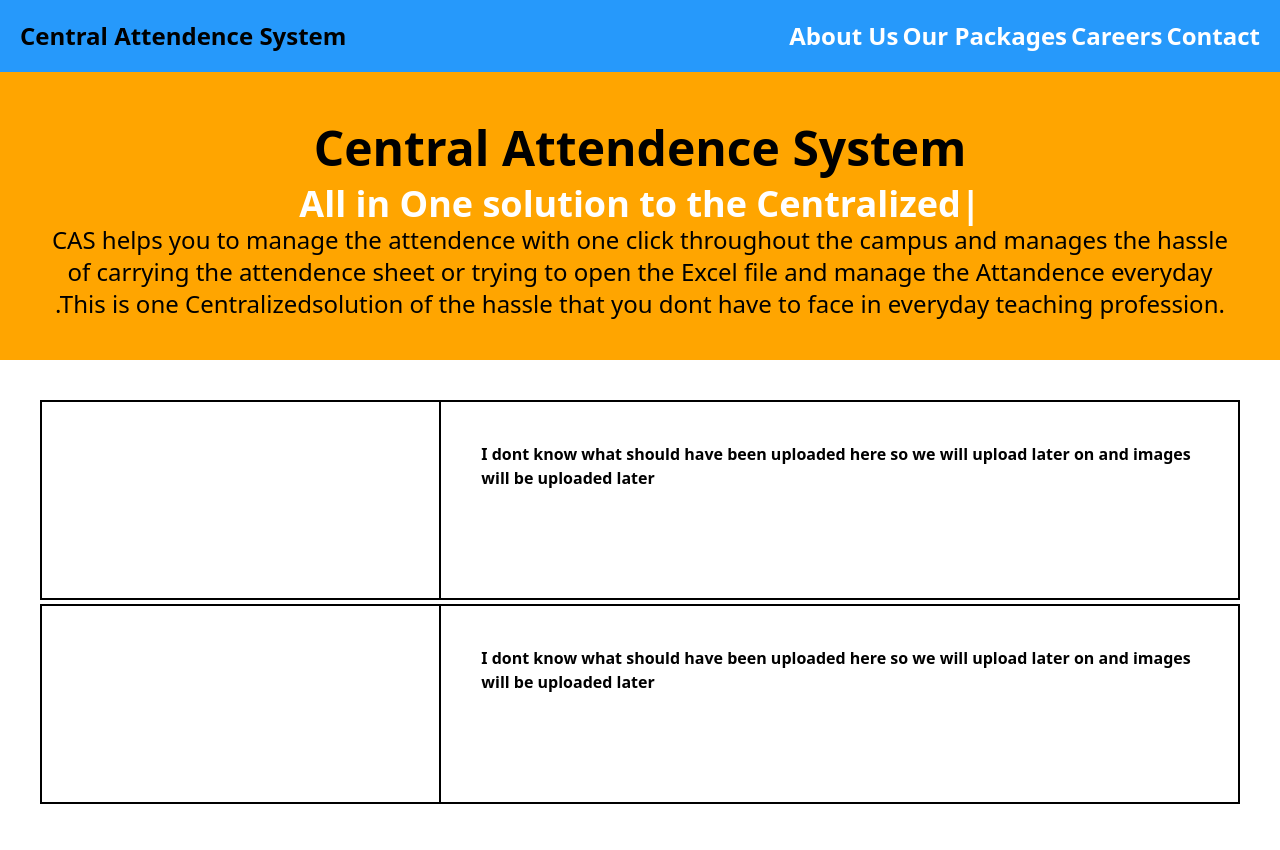
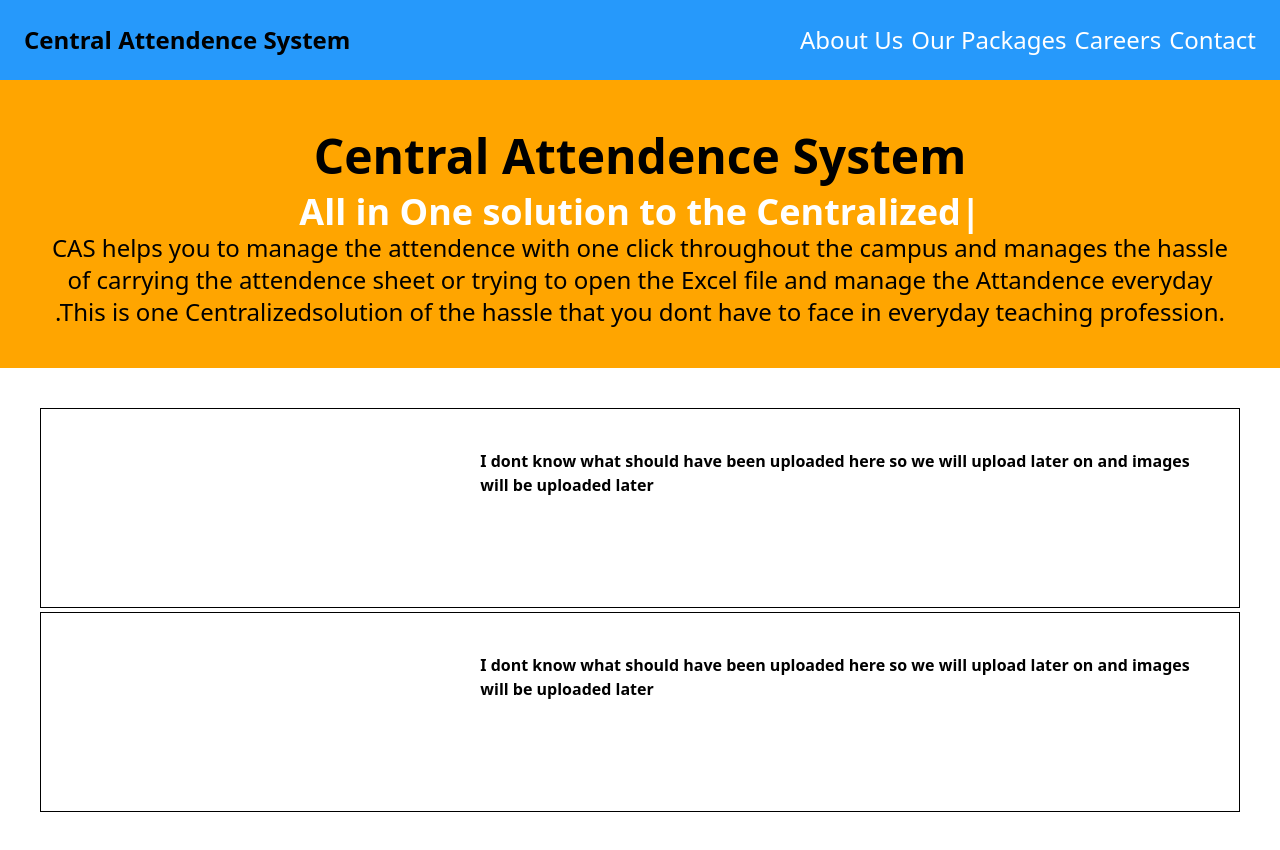
Before and after one commit to SaugatPoudell/CAS, a React (Create React App) app: page / in a window 1280 px wide. Built offline with nearby package versions, Linux system fonts and the light colour scheme.

Commit message:
Slighty Updated

```diff
--- a/src/Components/Customers.jsx
+++ b/src/Components/Customers.jsx
@@ -4,8 +4,8 @@ export const Customers = () => {
   return (
     <>
     <div className='bg-[white] w-auto h-[200px] border border-black grid grid-cols-3 m-10 mb-1'>
-        <div className='border border-black col-span-1'></div>
-        <div className='border border-black col-span-2'>
+        <div className='col-span-1'></div>
+        <div className='col-span-2'>
         <p className='p-10 font-bold '>
             I dont know what should have been uploaded here so we will upload later on and
             images will be uploaded later</p>
@@ -13,8 +13,8 @@ export const Customers = () => {
 
     </div>
      <div className='bg-[white] w-auto h-[200px] border border-black grid grid-cols-3 m-10 mt-0'>
-     <div className='border border-black col-span-1'></div>
-     <div className='border border-black col-span-2'>
+     <div className='col-span-1'></div>
+     <div className='col-span-2'>
      <p className='p-10 font-bold '>
          I dont know what should have been uploaded here so we will upload later on and
          images will be uploaded later</p>
--- a/src/Components/Header.jsx
+++ b/src/Components/Header.jsx
@@ -5,10 +5,10 @@ export default function Header() {
     const[toggle,setToggle]=useState(false);
   return (
     <>
-    <div className='bg-[#2699fb] p-5 text-2xl font-bold items-center'>
+    <div className='bg-[#2699fb] p-6 text-2xl font-bold items-center'>
         <div className='flex justify-between'>
         <h1>Central Attendence System</h1>
-        <ul className='hidden md:flex text-white gap-1'>
+        <ul className='hidden md:flex text-white gap-2 font-normal'>
         {/* //less than md hidden  */}
             <li>About Us</li>
             <li>Our Packages</li>
```
